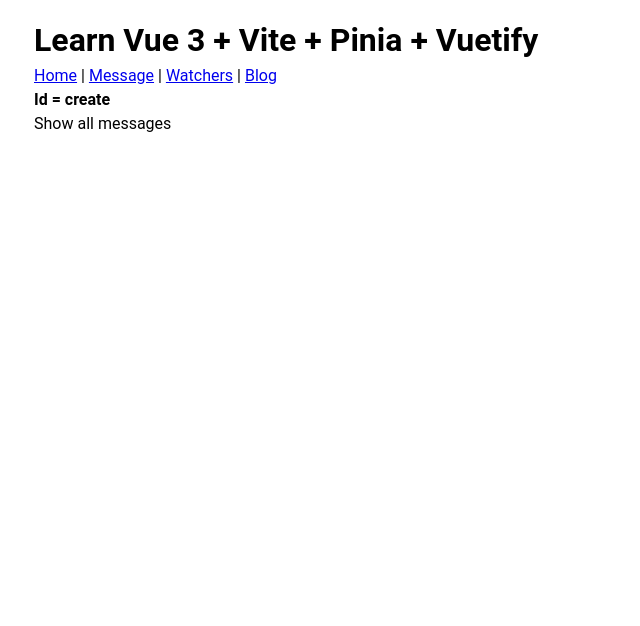
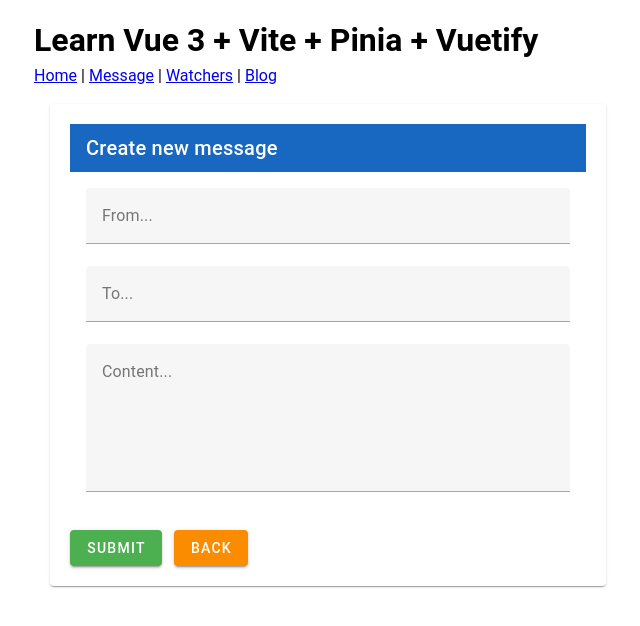
Before and after one commit to thegenzo/my-vue-playground, a Vue app: page /message/create in a window 1280 px wide. Shown: the top 626 px of the page, without its empty margins (22-662 px from the left). Built offline with nearby package versions, Linux system fonts and the light colour scheme.

Commit message:
message REST API from my laravel project playground

```diff
--- a/package.json
+++ b/package.json
@@ -9,6 +9,7 @@
   },
   "dependencies": {
     "@braid/vue-formulate": "^2.5.3",
+    "axios": "^1.5.0",
     "pinia": "^2.1.6",
     "vue": "^3.3.4",
     "vue-router": "^4.2.4",
--- /dev/null
+++ b/src/pages/Message/MessageCreate.vue
@@ -0,0 +1,55 @@
+<template>
+	<v-container>
+		<v-row>
+			<v-col cols="6">
+				<v-card class="pa-5">
+					<v-card-title class="bg-primary">Create new message</v-card-title>
+					<v-form @submit.prevent="onSubmit">
+						<v-card-text>
+							<v-text-field v-model="state.from" label="From..."></v-text-field>
+							<v-text-field v-model="state.to" label="To..."></v-text-field>
+							<v-textarea v-model="state.content" label="Content..."></v-textarea>
+						</v-card-text>
+						<v-btn type="submit" class="bg-success">Submit</v-btn>
+						<v-btn class="bg-warning ml-3" @click.prevent="$router.back()">Back</v-btn>
+					</v-form>
+				</v-card>
+			</v-col>
+		</v-row>
+	</v-container>
+</template>
+
+<script setup>
+import { reactive } from 'vue'
+import axios from 'axios'
+import { useRouter } from 'vue-router'
+
+const router = useRouter()
+
+const state = reactive({
+	from: '',
+	to: '',
+	content: ''
+})
+
+const onSubmit = async () => {
+	console.log(`${state.from}, ${state.to}, ${state.content}`)
+	await axios.post('http://localhost:8000/api/message', {
+		from: state.from,
+		to: state.to,
+		content: state.content
+	})
+	.then(function (res) {
+		if(res.status === 201) {
+			router.push({ name: 'MessageIndex' })
+		}
+	})
+	.catch(function (err) {
+		console.log(err)
+	})
+}
+</script>
+
+<style scoped>
+
+</style>
--- a/src/pages/Message/MessageDetail.vue
+++ b/src/pages/Message/MessageDetail.vue
@@ -1,13 +1,48 @@
+<script setup>
+import axios from 'axios'
+import { onMounted, ref } from 'vue'
+import { useRoute, useRouter } from 'vue-router'
+
+const route = useRoute()
+const router = useRouter()
+
+const message = ref({})
+
+onMounted(async () => {
+	const data = await axios.get(`http://localhost:8000/api/message/${route.params.id}`)
+	console.log(data.data.data)
+	message.value = data.data.data
+})
+
+const deleteMessage = async (id) => {
+	const confirmed = window.confirm('Are you sure you want to delete this message?');
+	if(confirmed) {
+		await axios.delete(`http://localhost:8000/api/message/${message.value.id}`)
+		router.push({ name: 'MessageIndex' })
+	}
+}
+</script>
+
 <template>
-	<div>
-		<h4>Id = {{ this.$route.params.id }}</h4>
-		<button @click.prevent="$router.back()">Show all messages</button>
-	</div>
+	<v-container>
+		<v-row>
+			<v-col cols="6">
+				<v-card>
+					<v-card-title class="bg-info">Message ID = {{ message.id }}</v-card-title>
+					<v-card-text class="pa-5">
+						<h4>From = {{ message.from }}</h4>
+						<h4>To = {{ message.to }}</h4>
+						<p>{{ message.content }}</p>
+						<div class="d-flex justify-center align-center">
+							<v-btn @click.prevent="deleteMessage(message.id)" class="bg-red mx-3">Delete</v-btn>
+							<v-btn @click.prevent="$router.back()" class="bg-yellow">Show all messages</v-btn>
+						</div>
+					</v-card-text>
+				</v-card>
+			</v-col>
+		</v-row>
+	</v-container>
 </template>
-
-<script setup>
-
-</script>
 
 <style scoped>
 
--- a/src/pages/Message/MessageIndex.vue
+++ b/src/pages/Message/MessageIndex.vue
@@ -1,22 +1,30 @@
 <script setup>
-const messages = [
-	{ id: '1', data: 'Why are u gae?' },
-	{ id: '2', data: 'u are gae' },
-	{ id: '3', data: 'u are transgenda' },
-	{ id: '4', data: 'so who is geh?' },
-]
+import axios from 'axios';
+import { onMounted, ref } from 'vue';
+
+const messages = ref([])
+
+onMounted( async () => {
+	const data = await axios.get('http://localhost:8000/api/message')
+	console.log(data)
+	messages.value = data.data.data
+})
 </script>
 
 <template>
 	<v-container>
 		<v-row>
-			<v-col row="5" sm="5">
+			<v-col row="6" sm="6">
 				<v-card>
 					<v-card-title class="bg-pink">Message Component</v-card-title>
-					<v-card-text>
+					<v-card-text class="pa-5">
+						<router-link :to="{ name: 'MessageCreate' }">
+							<v-btn class="bg-secondary">Create new message</v-btn>
+						</router-link>
 						<TransitionGroup name="list" tag="ul" class="ma-5">
-							<li v-for="message in messages" :key="message.id">
-								<router-link :to="{ name: 'MessageDetail', params: { id: message.id } }">{{ message.data }}</router-link>
+							<li v-for="message in messages" :key="message.id" class="my-3">
+								<p>From: {{ message.from }} - To: {{ message.to }}</p>
+								<router-link :to="{ name: 'MessageDetail', params: { id: message.id } }">{{ message.content.substring(0,50) + "...(Click for details)" }}</router-link>
 							</li>
 						</TransitionGroup>
 					</v-card-text>
--- a/src/routes/index.js
+++ b/src/routes/index.js
@@ -1,6 +1,7 @@
 import { createRouter, createWebHistory } from 'vue-router'
 import ButtonCounter from '../components/ButtonCounter.vue'
 import MessageIndex from '../pages/Message/MessageIndex.vue'
+import MessageCreate from '../pages/Message/MessageCreate.vue'
 import MessageDetail from '../pages/Message/MessageDetail.vue'
 import Watchers from '../components/Watchers.vue'
 import BlogPost from '../pages/Blog/BlogPost.vue'
@@ -9,6 +10,7 @@
 const routes = [
 	{ path: '/', name: 'ButtonCounter', component: () => ButtonCounter },
 	{ path: '/message', name: 'MessageIndex', component: () => MessageIndex },
+	{ path: '/message/create', name: 'MessageCreate', component: () => MessageCreate },
 	{ path: '/message/:id', name: 'MessageDetail', component: () => MessageDetail },
 	{ path: '/watchers', name: 'Watchers', component: () => Watchers },
 	{ path: '/blog', name: 'BlogPost', component: () => BlogPost },
```
